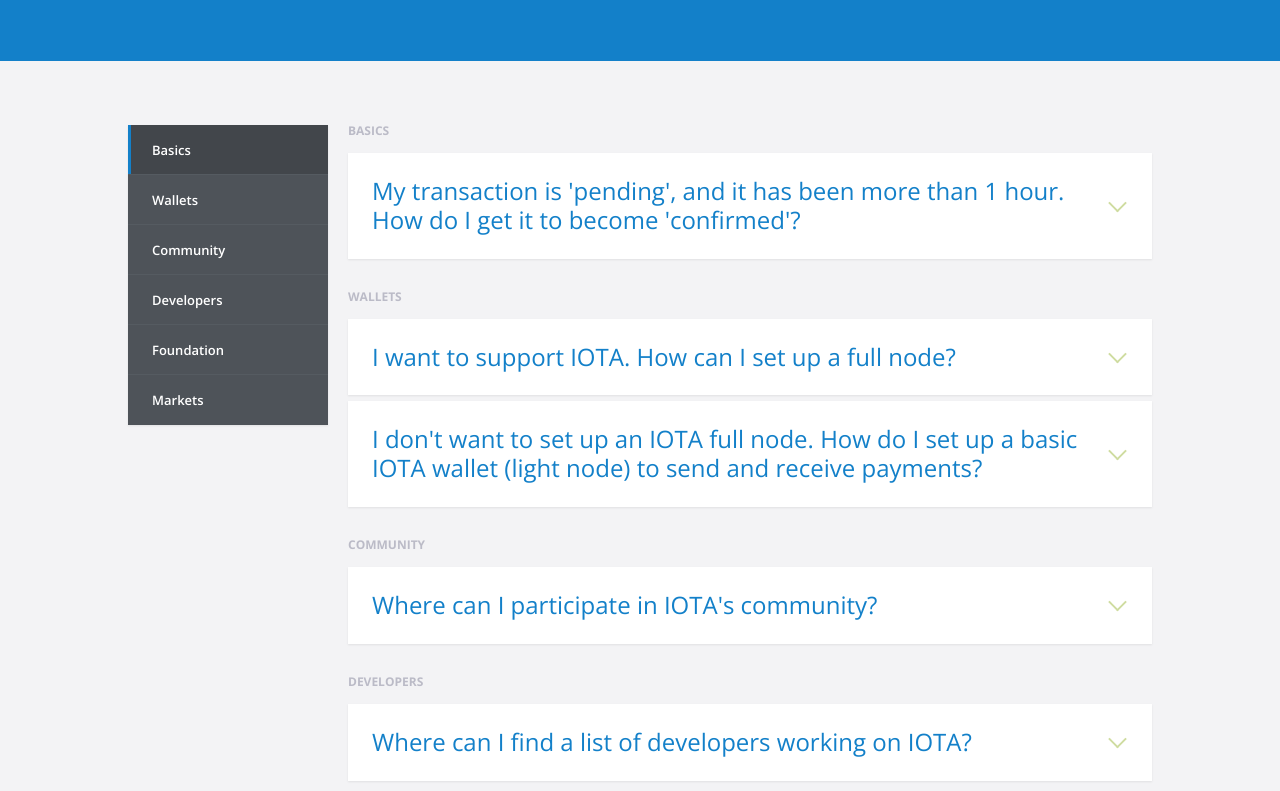
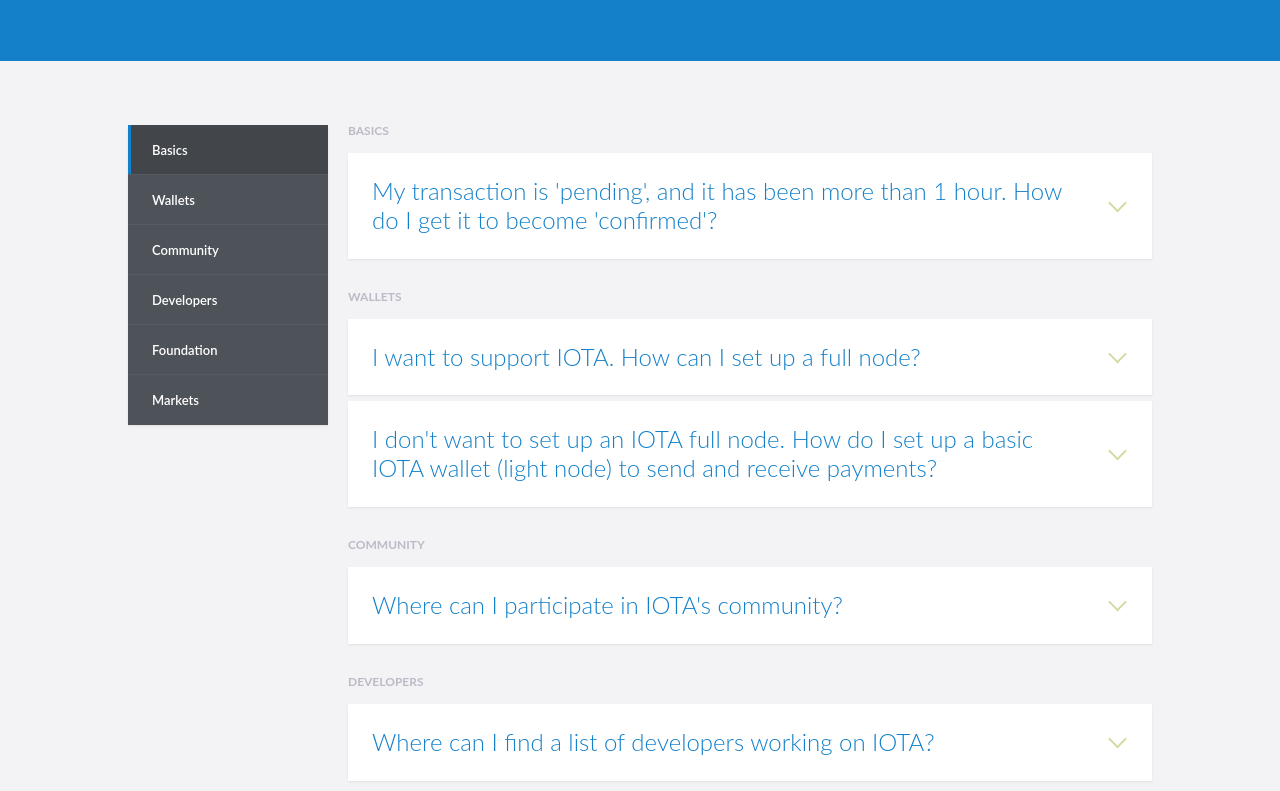
Before and after one commit to eragmus/eragmus.github.io, a plain HTML site: page index.html in a window 1280 px wide. Shown: the part 179-970 px from the top of the page. Drawn offline with nearby package versions, Linux system fonts and the light colour scheme.

Commit message:
Font adjustment

```diff
--- a/css/style.css
+++ b/css/style.css
@@ -15,7 +15,7 @@ Primary style
 
 body {
   font-size: 100%;
-  font-family: "Open Sans", sans-serif;
+  font-family: Lato,sans-serif;
   color: #4e5359;
   background-color: #f3f3f5;
 }
```
